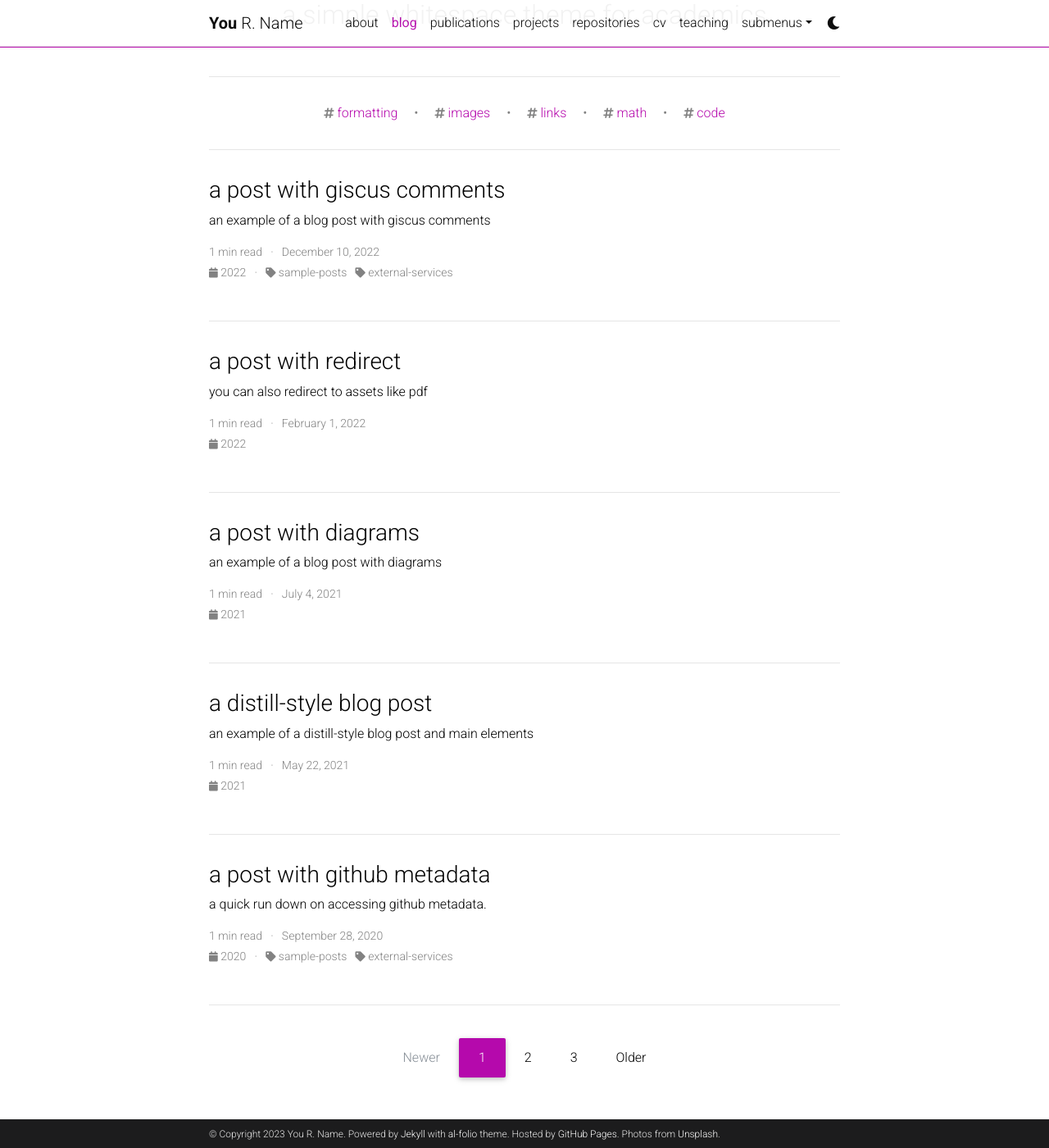
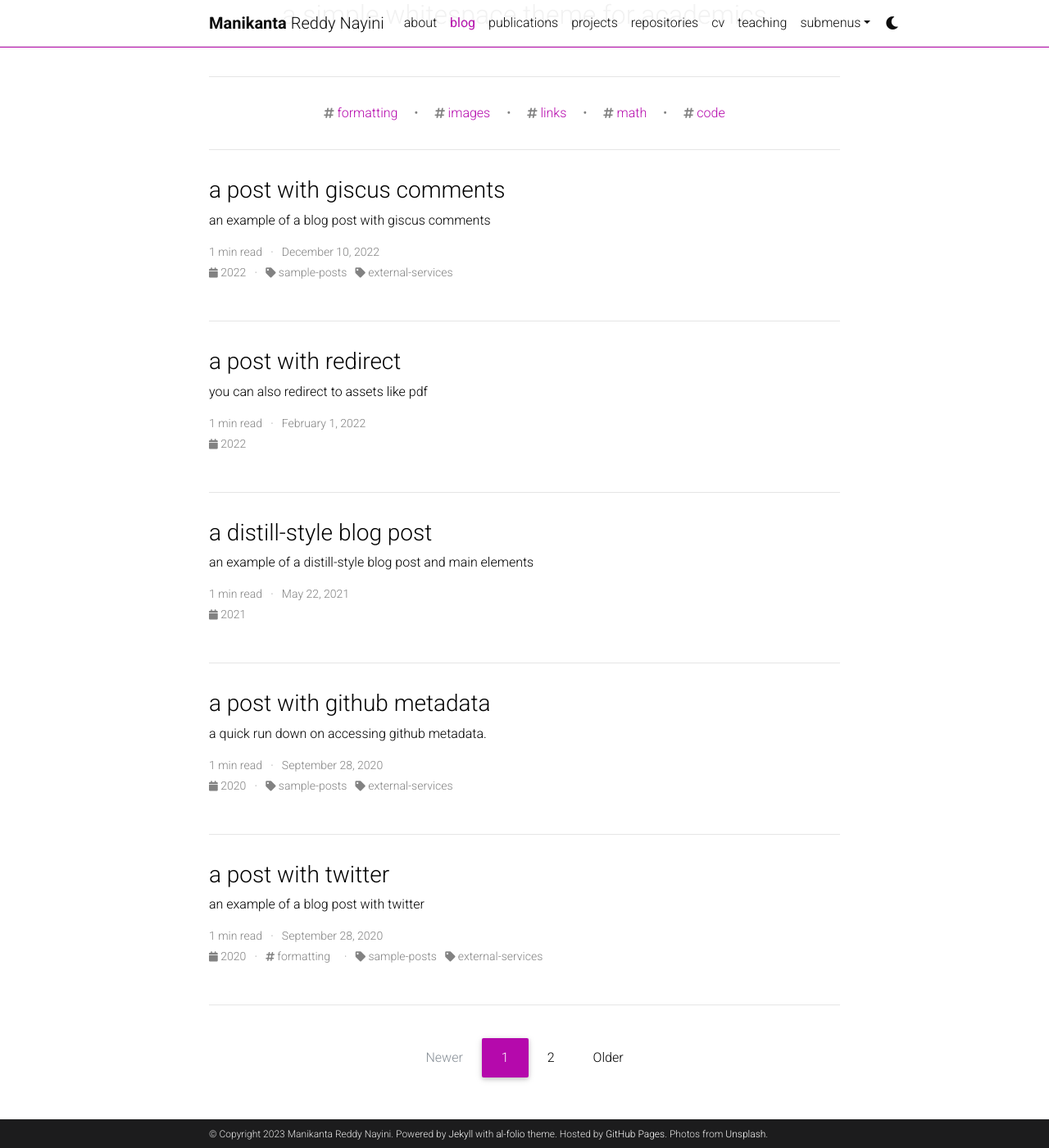
Before and after one commit to mreddyn/mreddyn.github.io, a Jekyll site: the page built from blog/index.html, in a window 1280 px wide and 1400 px high, scrolled down 242 px. Shown: the whole window at 82% size. Built offline with Jekyll 4.4.1, drawn with Linux system fonts in a browser that asks for light colours; the list of posts is cut into pages by our own code; comment, search, counter and statistics services are not loaded; a style sheet for code colours, icons or effects is not loaded.

Commit message:
feat: update config.yml and delete _posts/2021-07-04-diagrams.md

```diff
--- a/_config.yml
+++ b/_config.yml
@@ -3,10 +3,10 @@
 # -----------------------------------------------------------------------------
 
 title: blank # the website title (if blank, full name will be used instead)
-first_name: You
-middle_name: R.
-last_name: Name
-email: you@example.com
+first_name: Manikanta
+middle_name: Reddy
+last_name: Nayini
+email: nayini1997@gmail.com
 description: > # the ">" symbol means to ignore newlines until "footer_text:"
   A simple, whitespace theme for academics. Based on [*folio](https://github.com/bogoli/-folio) design.
 footer_text: >
@@ -32,8 +32,8 @@ highlight_theme_light: github   # https://github.com/jwarby/jekyll-pygments-them
 highlight_theme_dark: native    # https://github.com/jwarby/jekyll-pygments-themes
 
 # repo color theme
-repo_theme_light: default       # https://github.com/anuraghazra/github-readme-stats/blob/master/themes/README.md
-repo_theme_dark: dark           # https://github.com/anuraghazra/github-readme-stats/blob/master/themes/README.md
+repo_theme_light: light       # https://github.com/anuraghazra/github-readme-stats/blob/master/themes/README.md
+repo_theme_dark: default           # https://github.com/anuraghazra/github-readme-stats/blob/master/themes/README.md
 
 # -----------------------------------------------------------------------------
 # RSS Feed
@@ -67,7 +67,7 @@ og_image: # The site-wide (default for all links) Open Graph preview image
 # Social integration
 # -----------------------------------------------------------------------------
 
-github_username: # your GitHub user name
+github_username: mreddyn
 gitlab_username: # your GitLab user name
 twitter_username: # your Twitter handle
 mastodon_username: # your mastodon instance+username in the format instance.tld/@username
```
Also changed, not shown: _posts/2021-07-04-diagrams.md (deleted, +0 -43 lines).
